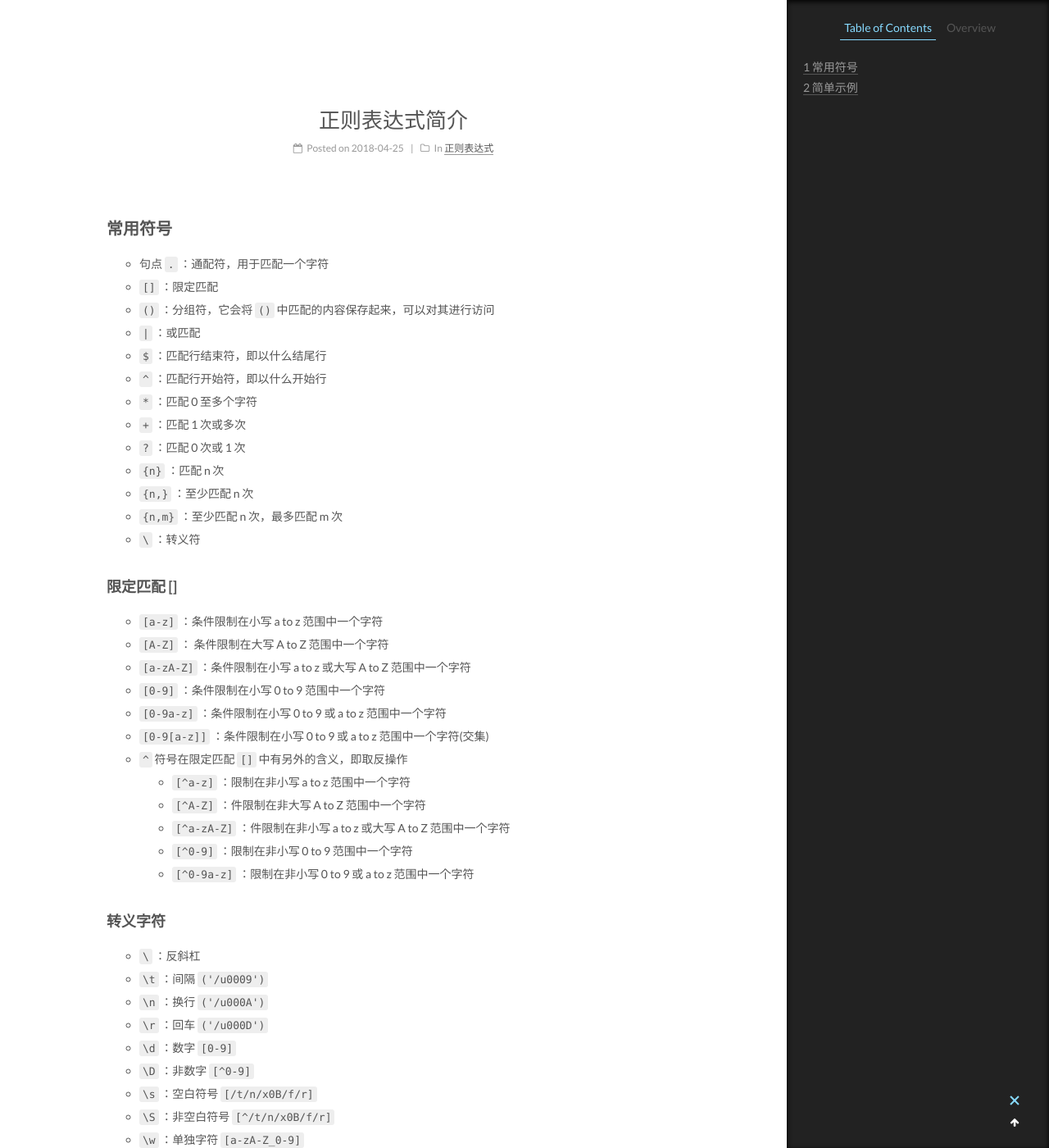
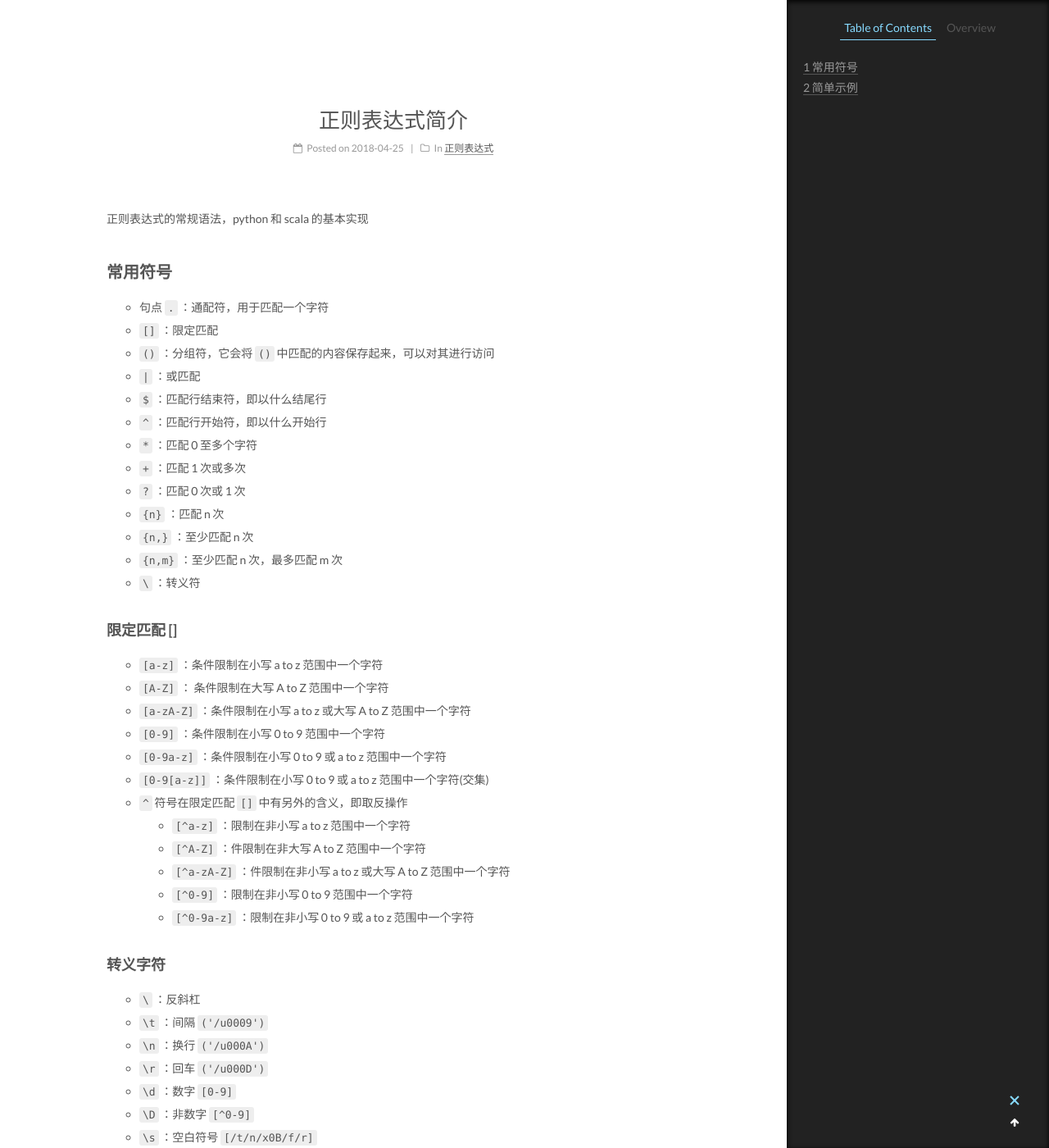
Before and after one commit to oldecho/oldecho.github.io, a Jekyll site: the page built from _posts/2018-04-25-正则表达式简介.md, in a window 1280 px wide and 1400 px high, scrolled down 250 px. Shown: the whole window at 82% size. Built offline with Jekyll 4.4.1, drawn with Linux system fonts in a browser that asks for light colours.

Commit message:
add describe

```diff
--- a/_posts/2018-04-25-正则表达式简介.md
+++ b/_posts/2018-04-25-正则表达式简介.md
@@ -10,7 +10,7 @@ tags:
 - scala
 ---
 
-
+正则表达式的常规语法，python 和 scala 的基本实现
 
 ## 常用符号
 
```
